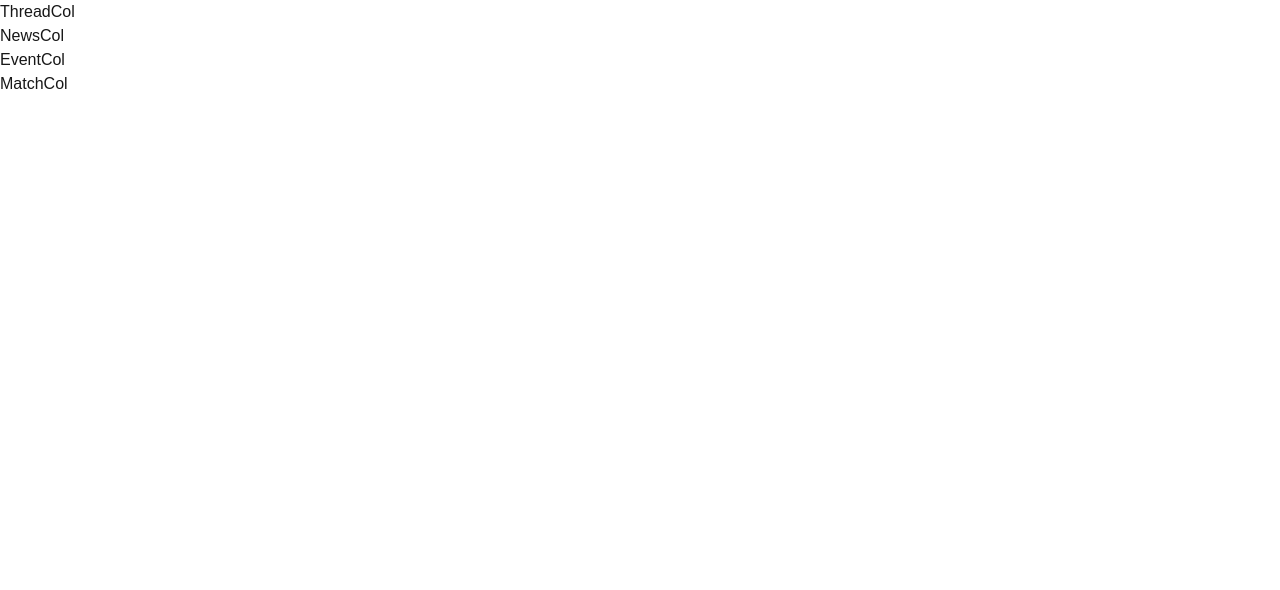
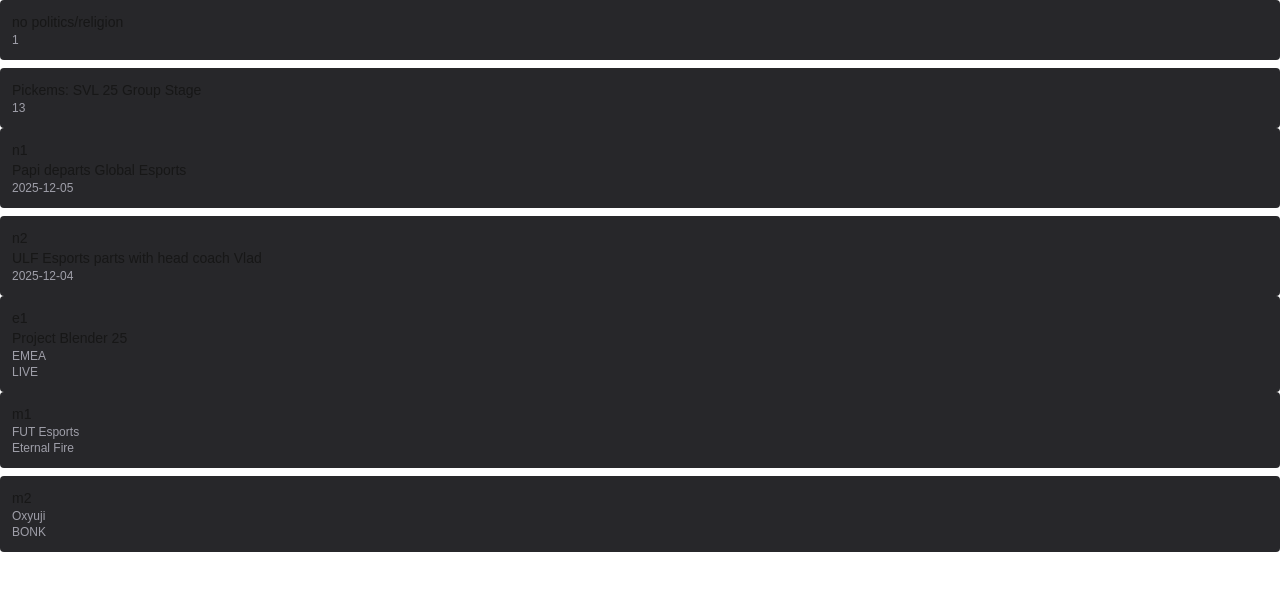
Before and after one commit to saikarthikm/melon-vlr-dupe, a Next.js app: page / in a window 1280 px wide. Shown: the top 590 px of the page. Built offline with nearby package versions, Linux system fonts and the light colour scheme.

Commit message:
some structure after creating initial types and fundy components

```diff
--- a/app/components/BlockList.tsx
+++ b/app/components/BlockList.tsx
@@ -0,0 +1,8 @@
+type BlockListProps<T> = {
+  items: T[];
+  render: (item: T) => React.ReactNode;
+};
+
+export function BlockList<T>({ items, render }: BlockListProps<T>) {
+  return <div className="space-y-2">{items.map(render)}</div>;
+}
--- a/app/components/EventCol.tsx
+++ b/app/components/EventCol.tsx
@@ -1,3 +1,21 @@
-export function EventCol() {
-  return <div>EventCol</div>;
+import { BlockList } from "./BlockList";
+import { Event } from "@/types";
+
+export function EventCol({ items }: { items: Event[] }) {
+  return (
+    <BlockList
+      items={items}
+      render={(t) => (
+        <div
+          key={t.id}
+          className="bg-zinc-800 p-3 rounded cursor-pointer hover:bg-zinc-700"
+        >
+          <div className="text-sm">{t.id}</div>
+          <div className="text-sm">{t.name}</div>
+          <div className="text-xs text-zinc-400">{t.region}</div>
+          <div className="text-xs text-zinc-400">{t.status}</div>
+        </div>
+      )}
+    />
+  );
 }
--- a/app/components/MatchCol.tsx
+++ b/app/components/MatchCol.tsx
@@ -1,3 +1,20 @@
-export function MatchCol() {
-  return <div>MatchCol</div>;
+import { BlockList } from "./BlockList";
+import { Match } from "@/types";
+
+export function MatchCol({ items }: { items: Match[] }) {
+  return (
+    <BlockList
+      items={items}
+      render={(t) => (
+        <div
+          key={t.id}
+          className="bg-zinc-800 p-3 rounded cursor-pointer hover:bg-zinc-700"
+        >
+          <div className="text-sm">{t.id}</div>
+          <div className="text-xs text-zinc-400">{t.teamA}</div>
+          <div className="text-xs text-zinc-400">{t.teamB}</div>
+        </div>
+      )}
+    />
+  );
 }
--- a/app/components/NewsCol.tsx
+++ b/app/components/NewsCol.tsx
@@ -1,3 +1,20 @@
-export function NewsCol() {
-  return <div>NewsCol</div>;
+import { BlockList } from "./BlockList";
+import { NewsItem } from "@/types";
+
+export function NewsCol({ items }: { items: NewsItem[] }) {
+  return (
+    <BlockList
+      items={items}
+      render={(t) => (
+        <div
+          key={t.id}
+          className="bg-zinc-800 p-3 rounded cursor-pointer hover:bg-zinc-700"
+        >
+          <div className="text-sm">{t.id}</div>
+          <div className="text-sm">{t.title}</div>
+          <div className="text-xs text-zinc-400">{t.date}</div>
+        </div>
+      )}
+    />
+  );
 }
--- a/app/components/ThreadCol.tsx
+++ b/app/components/ThreadCol.tsx
@@ -1,3 +1,19 @@
-export function ThreadCol() {
-  return <div>ThreadCol</div>;
+import { BlockList } from "./BlockList";
+import { Thread } from "@/types";
+
+export function ThreadCol({ items }: { items: Thread[] }) {
+  return (
+    <BlockList
+      items={items}
+      render={(t) => (
+        <div
+          key={t.id}
+          className="bg-zinc-800 p-3 rounded cursor-pointer hover:bg-zinc-700"
+        >
+          <div className="text-sm">{t.title}</div>
+          <div className="text-xs text-zinc-400">{t.count}</div>
+        </div>
+      )}
+    />
+  );
 }
```
